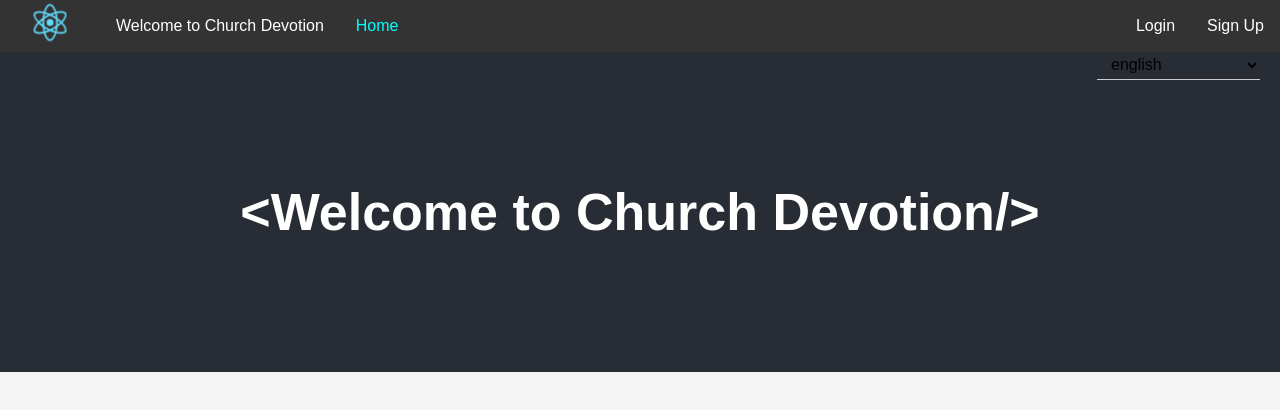
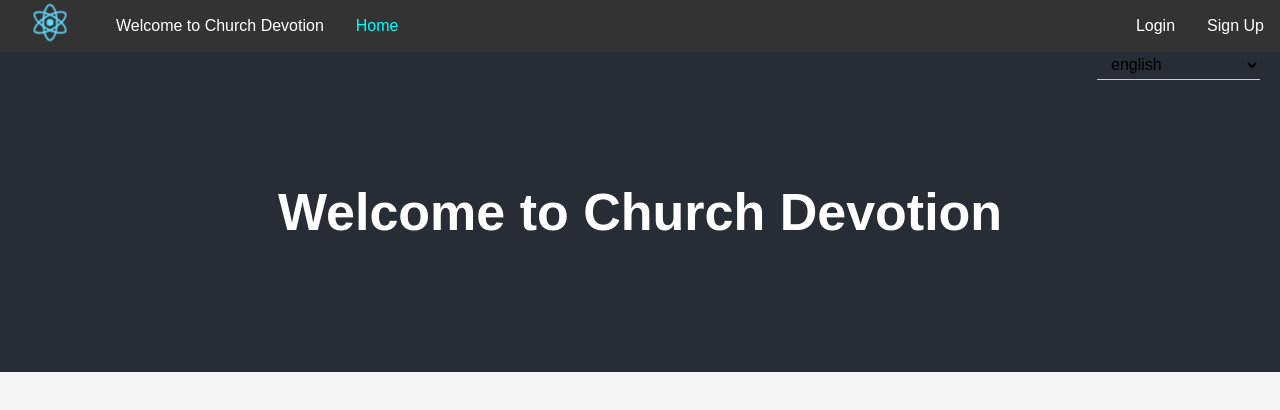
Before and after one commit to Nnouka/church-devotion-web, a React (Create React App) app: page / in a window 1280 px wide. Shown: the top 410 px of the page. Built offline with nearby package versions, Linux system fonts and the light colour scheme.

Commit message:
Just very little changes I made

```diff
--- a/src/guest/LoginCard.js
+++ b/src/guest/LoginCard.js
@@ -28,7 +28,6 @@ class LoginCard extends Component {
                     </div>
                 </div>
             </div>
-
         );
     }
 }
--- a/src/guest/WelcomePage.js
+++ b/src/guest/WelcomePage.js
@@ -7,7 +7,7 @@ export const WelcomePage = (props) => {
         <div>
             <PublicHeader active={{route: '/'}}/>
             <div className="App-header">
-                <h1>{`<${TRANS.trans('welcome_text', props.lang)}/>`}</h1>
+                <h1>{`${TRANS.trans('welcome_text', props.lang)}`}</h1>
             </div>
         </div>
     );
--- a/src/lang/LanguageChanger.js
+++ b/src/lang/LanguageChanger.js
@@ -7,7 +7,7 @@ class LanguageChanger extends Component {
     render() {
         const {onLanguageChanged} = this.props;
         return (
-            <div style={{position: 'fixed', top: 50 + 'px', right: 20 + 'px', zIndex: 999}}>
+            <div style={{position: 'fixed', top: 50, right: 20, zIndex: 999}}>
             <select className="border-bottom-1-p"
             name="lang-select"
             onChange={(event) => {
```
Lines whose indentation alone changed are shown as unchanged.
